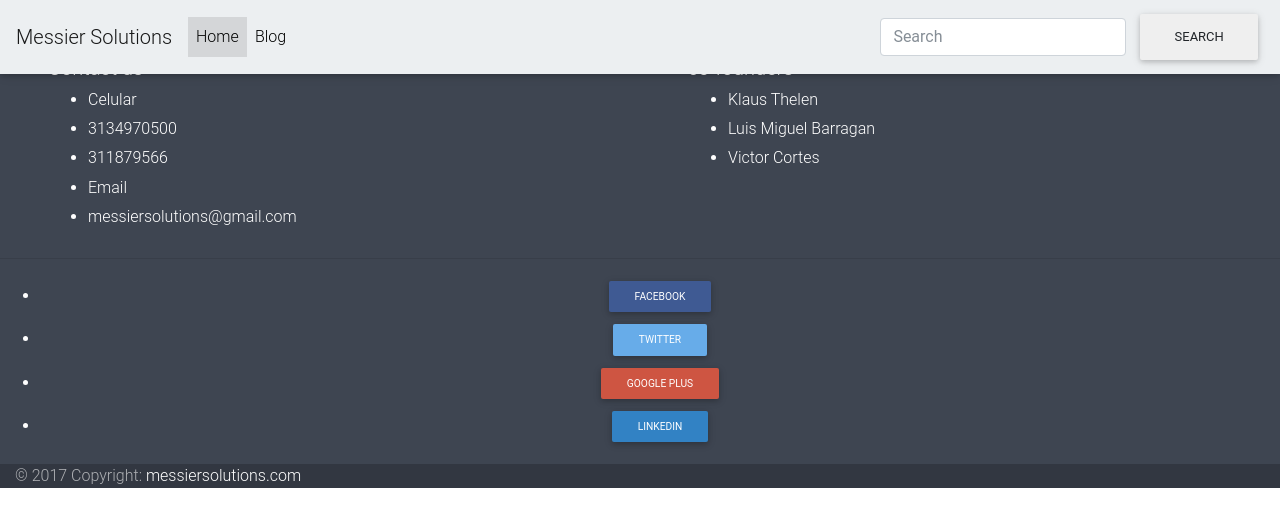
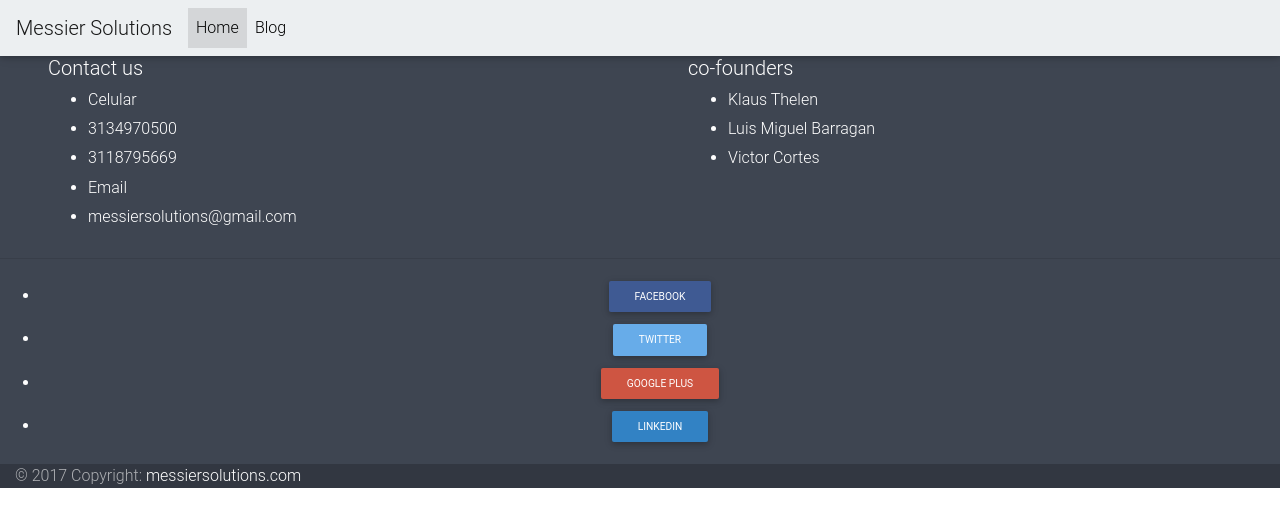
Before and after one commit to LuisMiguel7030/messier, a React (Create React App) app: page /blog in a window 1280 px wide. Shown: the top 526 px of the page. Built offline with nearby package versions, Linux system fonts and the light colour scheme.

Commit message:
Probando heroku

```diff
--- a/src/components/contentpages/Footer.js
+++ b/src/components/contentpages/Footer.js
@@ -14,7 +14,7 @@ const Footer = () => (
                   <ul>
                     <li><h6 className="font-bold">Celular</h6></li>
                     <li><h6>3134970500</h6></li>
-                    <li><h6>311879566</h6></li>
+                    <li><h6>3118795669</h6></li>
                     <li><h6 className="font-bold">Email</h6></li>
                     <li><h6>messiersolutions@gmail.com</h6></li>
                   </ul>
@@ -32,7 +32,7 @@ const Footer = () => (
           </div>
       </div>
 
-      <hr />
+      <hr/>
 
       <div className="social-section text-center">
           <ul>
--- a/src/components/navigation/Navbar.js
+++ b/src/components/navigation/Navbar.js
@@ -40,10 +40,6 @@ class Navbar extends React.Component {
               <Link className="nav-link" onClick={this.changeStateBlog} to="/blog">Blog</Link>
             </li>
           </ul>
-          <form className="form-inline my-2 my-lg-0">
-            <input className="form-control mr-sm-2" type="search" placeholder="Search" aria-label="Search"/>
-            <button className="btn btn-mdb" type="submit">Search</button>
-          </form>
         </div>
       </nav>
     );
```
